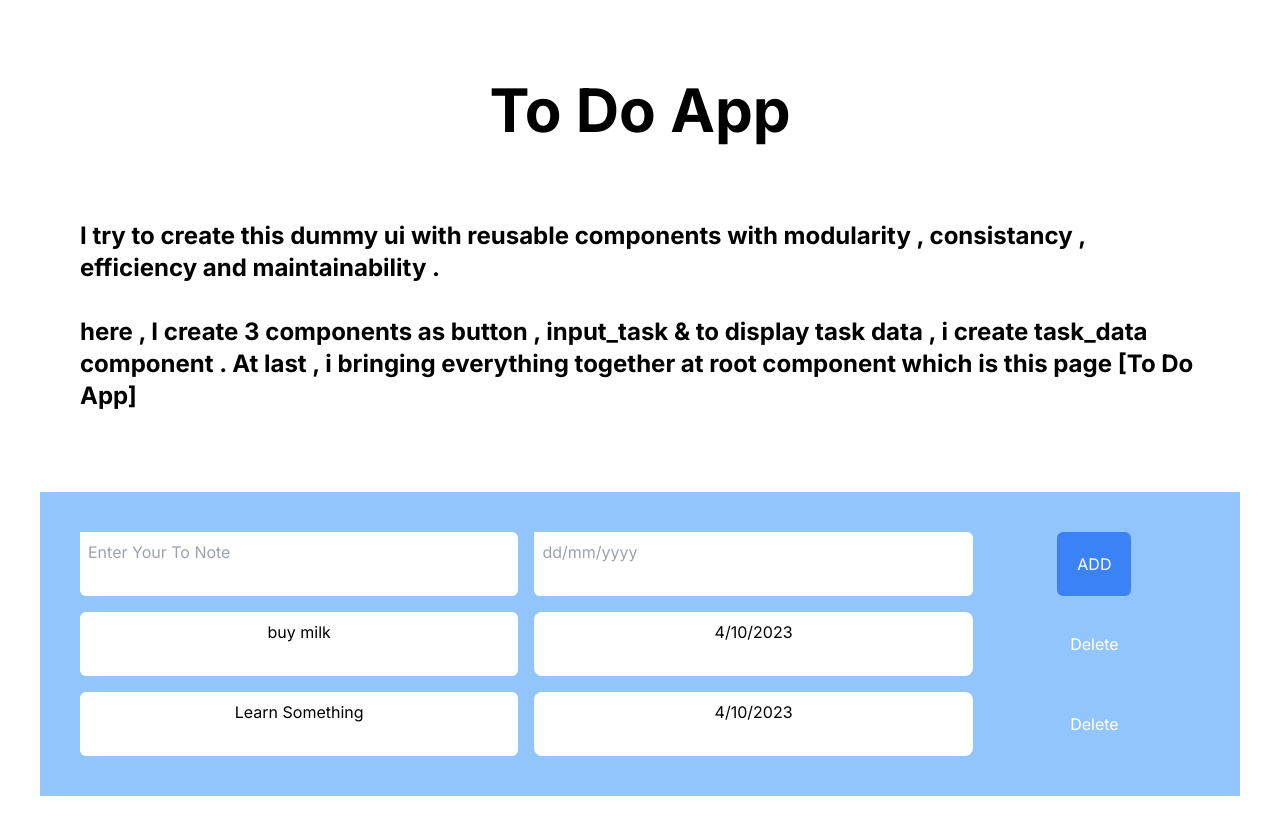
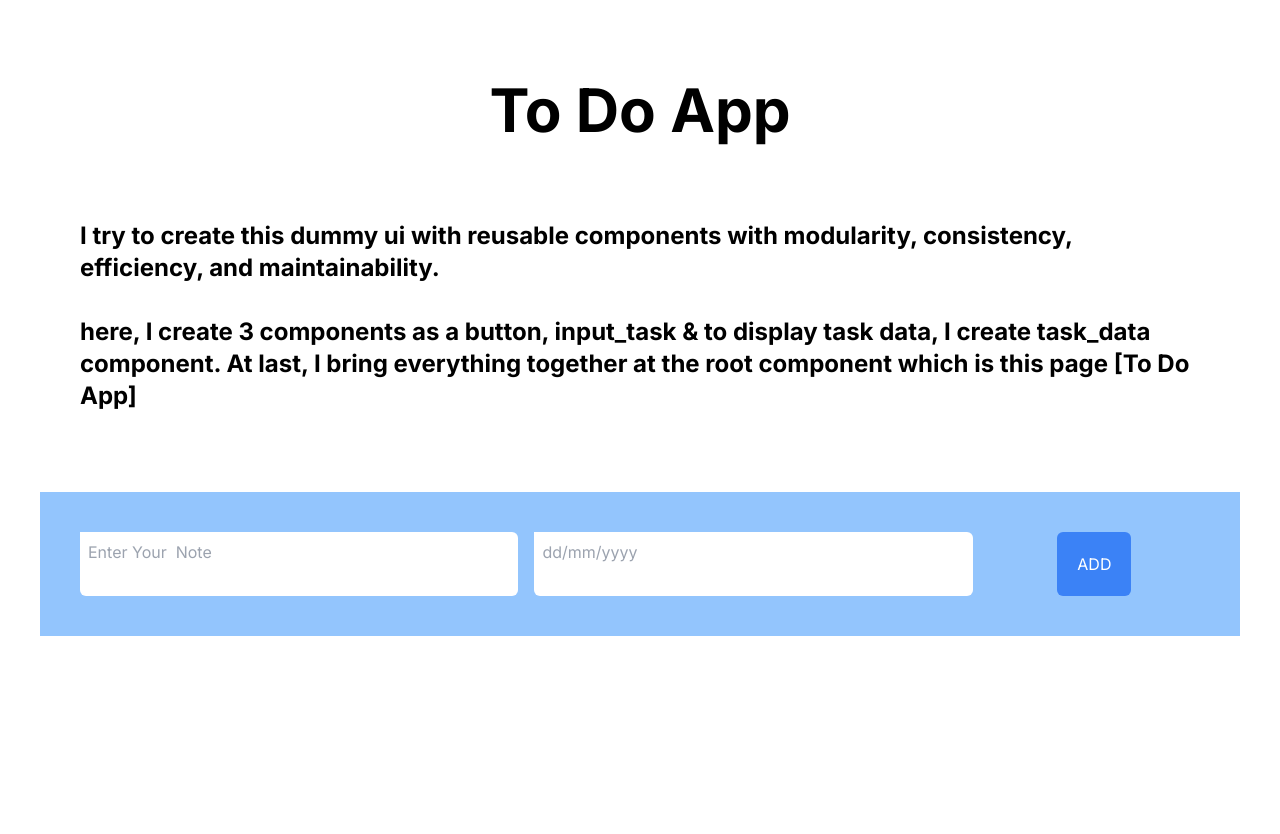
Before and after one commit to Sakib-203-15-3883/Learn-React-in-depth, a Next.js app: page /to_do_app_ui in a window 1280 px wide. After the commit the page ends 800 px from the top, so only its background shows below. Built offline with nearby package versions, Linux system fonts and the light colour scheme.

Commit message:
full functional to do app

```diff
--- a/src/app/to_do_app_ui/page.jsx
+++ b/src/app/to_do_app_ui/page.jsx
@@ -1,37 +1,82 @@
-"use client";
+"use client"
+import React, { useState } from "react";
 import TaskInput from "@/components/ToDoApp/TaskInput";
 import Button from "@/components/ToDoApp/Button";
 import Task from "@/components/ToDoApp/Task";
 
 const ToDoApp = () => {
+  const [tasks, setTasks] = useState([]);
+  const [taskName, setTaskName] = useState("");
+  const [taskDate, setTaskDate] = useState("");
+
+  const handleTaskNameChange = (e) => {
+    setTaskName(e.target.value);
+  };
+
+  const handleTaskDateChange = (e) => {
+    setTaskDate(e.target.value);
+  };
+
+  const handleAddTask = () => {
+    if (taskName && taskDate) {
+
+      const newTask = { name: taskName, date: taskDate };
+
+
+      setTasks([...tasks, newTask]);
+      setTaskName("");
+      setTaskDate("");
+    }
+  };
+
+  const handleDeleteTask = (index) => {
+    const updatedTasks = [...tasks];
+    updatedTasks.splice(index, 1);
+    setTasks(updatedTasks);
+  };
+
   return (
     <>
       <center className="m-20 text-6xl font-bold ">To Do App</center>
-      <h1 className="m-20 text-2xl font-bold ">I try to create this dummy ui with reusable components with modularity , consistancy , efficiency and maintainability . <br /> <br />
-
-        here , I create 3 components as button , input_task & to display task data , i create task_data component . At last , i bringing everything together at root component which is this page [To Do App]     </h1>
+      <h1 className="m-20 text-2xl font-bold ">
+        I try to create this dummy ui with reusable components with modularity,
+        consistency, efficiency, and maintainability. <br /> <br /> here, I
+        create 3 components as a button, input_task & to display task data, I
+        create task_data component. At last, I bring everything together at the
+        root component which is this page [To Do App]{" "}
+      </h1>
 
       <div>
-        <ul className=" grid grid-cols-5 gap-4 m-10 p-10 bg-blue-300 h-auto ">
+        <ul className="grid grid-cols-5 gap-4 m-10 p-10 bg-blue-300 h-auto">
+          <TaskInput
+            placeholder={"Enter Your  Note"}
+            value={taskName}
+            onChange={handleTaskNameChange}
+          />
 
-          <TaskInput placeholder={"Enter Your To Note"} />
-
-          <TaskInput placeholder={"dd/mm/yyyy"} />
+          <TaskInput
+            placeholder={"dd/mm/yyyy"}
+            value={taskDate}
+            onChange={handleTaskDateChange}
+          />
 
           <li className="grid place-content-center">
             <Button
-              onClick={() => { }}
+              onClick={handleAddTask}
               label="ADD"
               bgColor="blue-500"
               textColor="white"
             />
           </li>
 
-          <Task name="buy milk" date="4/10/2023" />
-
-          <Task name="Learn Something" date="4/10/2023" />
-
-
+          {tasks.map((task, index) => (
+            <Task
+              key={index}
+              name={task.name}
+              date={task.date}
+              onDelete={() => handleDeleteTask(index)}
+            />
+          ))}
         </ul>
       </div>
     </>
--- a/src/components/ToDoApp/Task.jsx
+++ b/src/components/ToDoApp/Task.jsx
@@ -1,7 +1,7 @@
 "use client ";
 import Button from "./Button";
 
-const Task = ({ name, date, }) => {
+const Task = ({ name, date, onDelete }) => {
   return (
     <>
       <li className="col-span-2 rounded-md bg-white">
@@ -17,7 +17,7 @@ const Task = ({ name, date, }) => {
       <li className="grid place-content-center">
         <Button
 
-          onClick={() => { }}
+          onClick={onDelete}
           label="Delete"
           bgColor="red-500"
           textColor="white"
--- a/src/components/ToDoApp/TaskInput.jsx
+++ b/src/components/ToDoApp/TaskInput.jsx
@@ -1,10 +1,16 @@
-"use client";
 
-const TaskInput = ({ placeholder }) => {
+const TaskInput = ({ placeholder, value, onChange }) => {
   return (
     <>
       <li className="col-span-2 rounded-md bg-white">
-        <input type="text" placeholder={placeholder} className="p-2" />
+        <input
+          type="text"
+          placeholder={placeholder}
+          className="p-2"
+          value={value}
+          onChange={onChange}
+
+        />
       </li>
     </>
   );
--- a/src/components/concept_list/index.js
+++ b/src/components/concept_list/index.js
@@ -46,7 +46,7 @@ export const BoxComponent_content = [
 
   {
     title:
-      "To Do App Dummy UI  . [ I try to create this dummy ui with reusable components with modularity , consistancy , efficiency and maintainability ]  ",
+      "To Do App   . [ I try to create this dummy ui with reusable components with modularity , consistancy , efficiency and maintainability ]  ",
 
     button_content: "Click Here To Learn",
 
@@ -63,7 +63,7 @@ export const BoxComponent_content = [
   },
 
   {
-    title: "Calculator UI  ",
+    title: "Calculator app  ",
 
     button_content: "Click Here To Learn",
 
```
